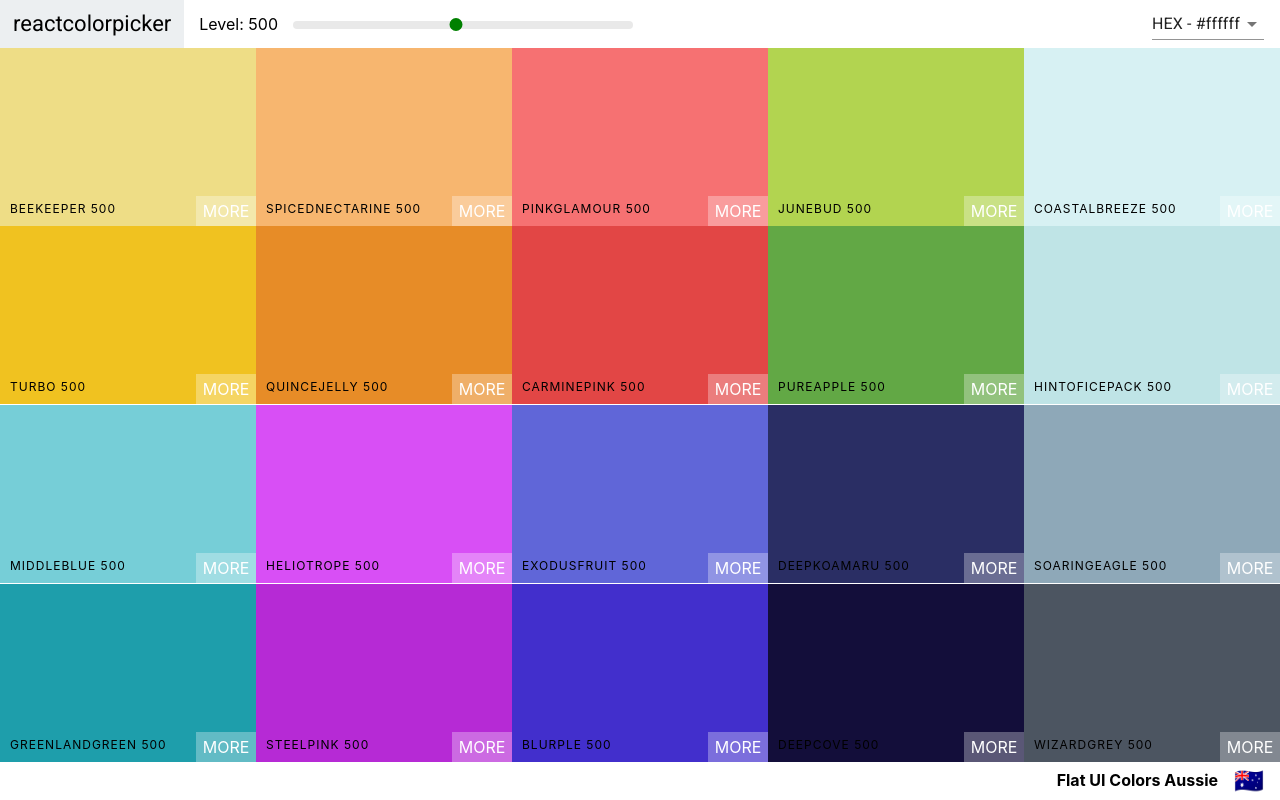
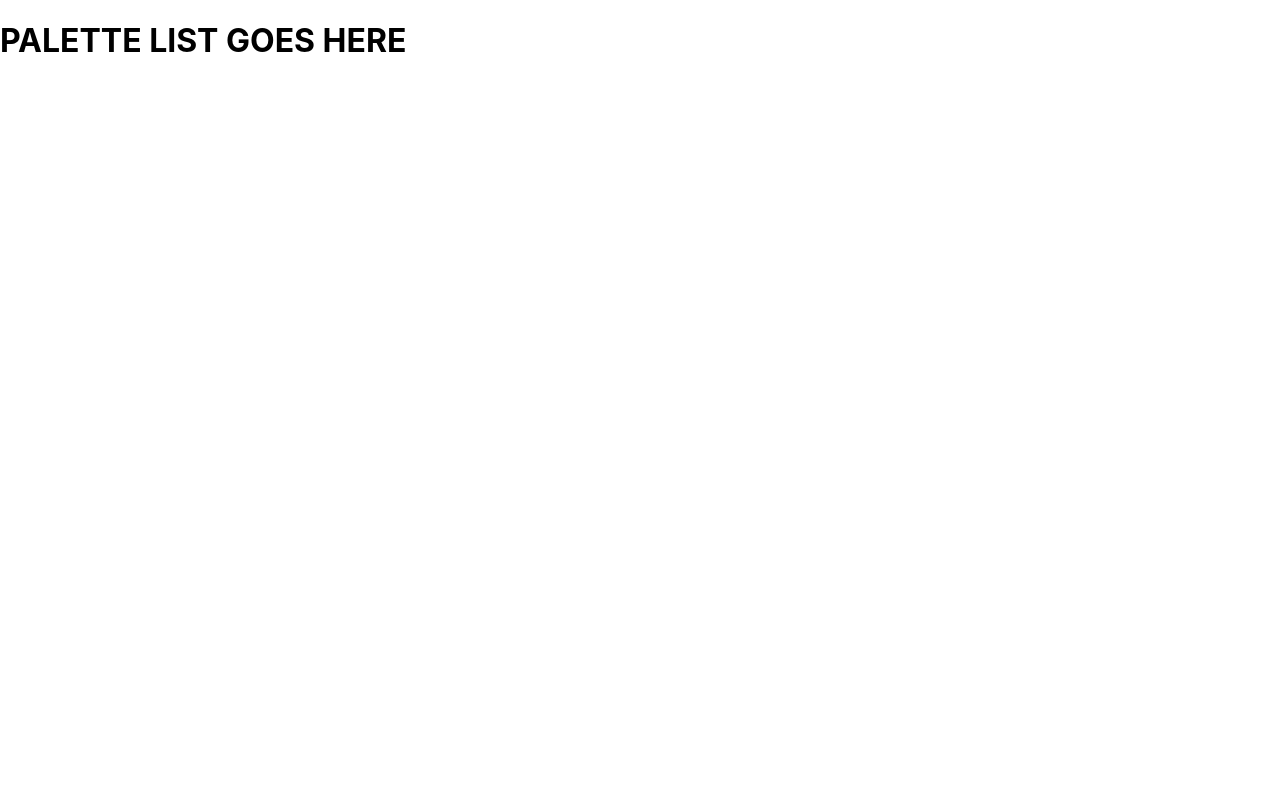
Before and after one commit to rhinoxD/shadesavvy, a React (Create React App) app: page / in a window 1280 px wide. Built offline with nearby package versions, Linux system fonts and the light colour scheme.

Commit message:
Add react router

```diff
--- a/package.json
+++ b/package.json
@@ -13,6 +13,7 @@
     "react": "^17.0.2",
     "react-copy-to-clipboard": "^5.0.4",
     "react-dom": "^17.0.2",
+    "react-router-dom": "^5.3.0",
     "react-scripts": "4.0.3",
     "web-vitals": "^1.1.2"
   },
--- a/src/App.js
+++ b/src/App.js
@@ -1,12 +1,21 @@
 import { generatePalette } from './colorHelpers';
+import { Route, Switch } from 'react-router-dom';
 import Palette from './Palette';
 import seedColors from './seedColors';
 
 function App() {
   return (
-    <div className="App">
-      <Palette palette={generatePalette(seedColors[4])} />
-    </div>
+    <Switch>
+      <Route exact path="/" render={() => <h1>PALETTE LIST GOES HERE</h1>} />
+      <Route
+        exact
+        path="/palette/:id"
+        render={() => <h1>INDIVIDUAL PALETTE</h1>}
+      />
+    </Switch>
+    // <div className="App">
+    //   <Palette palette={generatePalette(seedColors[4])} />
+    // </div>
   );
 }
 
--- a/src/index.js
+++ b/src/index.js
@@ -1,13 +1,14 @@
 import React from 'react';
 import ReactDOM from 'react-dom';
+import { BrowserRouter } from 'react-router-dom';
 import './index.css';
 import App from './App';
 import reportWebVitals from './reportWebVitals';
 
 ReactDOM.render(
-  <React.StrictMode>
+  <BrowserRouter>
     <App />
-  </React.StrictMode>,
+  </BrowserRouter>,
   document.getElementById('root')
 );
 
```
Also changed, not shown: 1 other file (tests, documents, lock files or other folders).
